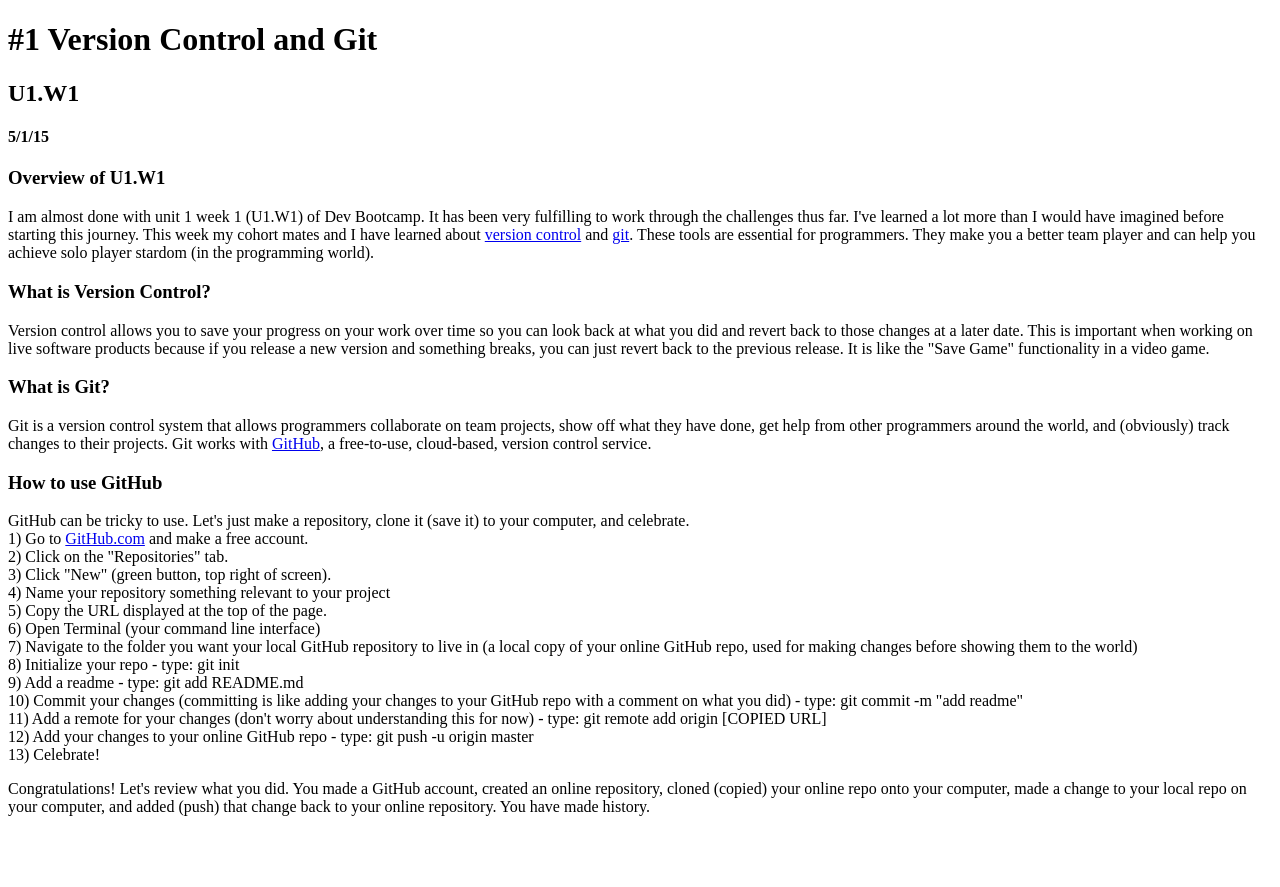
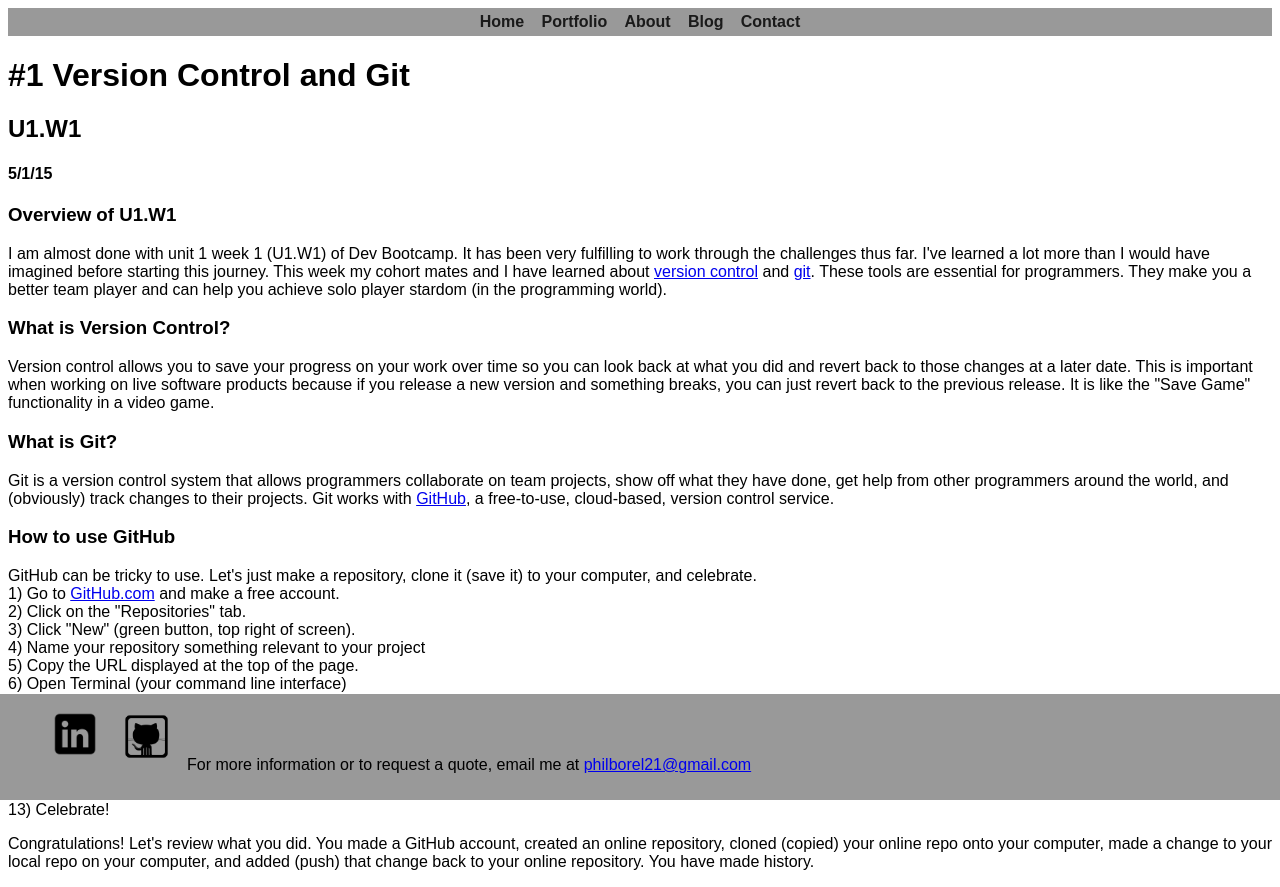
Before and after one commit to pborel/pborel.github.io, a plain HTML site: page blog/t1-git-blog.html in a window 1280 px wide. Before the commit the page ends 832 px from the top, so only its background shows below. Drawn offline with Linux system fonts and the light colour scheme.

Commit message:
update 1

```diff
--- a/blog/c1-chefs-kitchen.html
+++ b/blog/c1-chefs-kitchen.html
@@ -1,8 +1,21 @@
 <!DOCTYPE html>
+<html>
 <head>
-  <title>Best Title Ever</title>
+  <title>Phil Borel - Blog - Dev Bootcamp Culture</title>
   <meta charset="UTF-8">
-  <link rel="stylesheet" type="text/css" href="your-stylesheet-link-here.css">
+  <link rel="stylesheet" type="text/css" href="../default.css">
+
+    <header>
+      <div id="nav-bar">
+       <ul id="nav-bar">
+          <li><a href="../index.html">Home</a></li>
+          <li><a href="portfolio.html">Portfolio</a></li>
+          <li><a href="about.html">About</a></li>
+          <li><a href="../blogindex.html">Blog</a></li>
+          <li><a href="contact.html">Contact</a></li>
+        </ul>
+      </div>
+    </header>
 </head>
 
 <main>
@@ -17,3 +30,11 @@
     </p>
   </section>
 </main>
+
+<footer>
+    <a href="https://www.linkedin.com/in/philborel"><img id="linkedin" src="../imgs/linkedinicon.png" alt=LinkedIn></a>
+    <a href="https://github.com/pborel"><img id="github" src="../imgs/githubicon.png" alt=GitHub></a>
+    <p>For more information or to request a quote, email me at <a href=mailto:philborel21@gmail.com>philborel21@gmail.com</a></p>
+  </footer>
+
+  </html>
--- a/blog/t1-git-blog.html
+++ b/blog/t1-git-blog.html
@@ -1,8 +1,22 @@
 <!DOCTYPE html>
+<html>
 <head>
-  <title>Road to Programming Victory</title>
+  <title>Phil Borel - Blog - #1 Version Control and Git</title>
   <meta charset="UTF-8">
-  <link rel="stylesheet" type="text/css" href="your-stylesheet-link-here.css">
+  <link rel="stylesheet" type="text/css" href="../default.css">
+
+  <header>
+      <div id="nav-bar">
+       <ul id="nav-bar">
+          <li><a href="../index.html">Home</a></li>
+          <li><a href="portfolio.html">Portfolio</a></li>
+          <li><a href="about.html">About</a></li>
+          <li><a href="../blogindex.html">Blog</a></li>
+          <li><a href="contact.html">Contact</a></li>
+        </ul>
+      </div>
+    </header>
+
 </head>
 
 <main>
@@ -44,6 +58,12 @@
         Congratulations! Let's review what you did. You made a GitHub account, created an online repository, cloned (copied) your online repo onto your computer, made a change to your local repo on your computer, and added (push) that change back to your online repository. You have made history.
       </p>
 
-      <!-- copy and paste as many sections as you want to add paragraphs -->
   </section>
 </main>
+
+<footer>
+    <a href="https://www.linkedin.com/in/philborel"><img id="linkedin" src="../imgs/linkedinicon.png" alt=LinkedIn></a>
+    <a href="https://github.com/pborel"><img id="github" src="../imgs/githubicon.png" alt=GitHub></a>
+    <p>For more information or to request a quote, email me at <a href=mailto:philborel21@gmail.com>philborel21@gmail.com</a></p>
+  </footer>
+</html>
--- /dev/null
+++ b/default.css
@@ -0,0 +1,132 @@
+html {
+  font-family: Arial;
+  font-size: 1em;
+}
+
+#nav-bar-elements {
+  list-style-type: none;
+  margin: 0;
+  padding: 0;
+}
+
+.blog-post {
+  width: 100%;
+  height: 10em;
+  text-align: left;
+  padding: .3em 0 .3em 0;
+  margin: .5em 0 .5em 0;
+  background-color: #E6E6E6;
+  right: 5px;
+}
+
+.post-title {
+  margin-left: .5em;
+  margin-right: .5em;
+}
+
+.post-excerpt {
+  margin-left: .8em;
+  margin-right: .8em;
+}
+
+#profile-pic-home {
+  margin: .5em .5em .5em 0;
+  display: inline-block;
+  left: 0;
+  right: 0;
+}
+
+#description-home {
+  display: inline-block;
+}
+
+#nav-bar-element {
+  display: block;
+}
+
+footer {
+  background-color: #999999;
+  bottom: 0;
+  width: 100%;
+  padding: .3em 0 .3em 0;
+  margin-top: 1%;
+  position: fixed;
+  left: 0;
+  right: 0;
+  text-align: left;
+  height: 6em;
+  vertical-align: middle;
+  display: block;
+}
+
+footer p {
+  margin: 0 10em 0 5em;
+  padding: 0 0 0 0;
+  text-align: left;
+}
+
+#nav-bar {
+  margin: 0;
+  padding: .3em 0 .3em 0;
+  background: #999999;
+  width: 100%;
+  text-align: center;
+}
+
+#nav-bar ul {
+  list-style: none;
+  margin: 0;
+  padding: 0;
+}
+
+#nav-bar ul li {
+  margin: 0;
+  padding: 0;
+  display: inline;
+}
+
+#nav-bar a:link {
+  margin: 0;
+  padding: .3em .4em .3em .4em;
+  text-decoration: none;
+  font-weight: bold;
+  font-size: medium;
+  color: #1A1A1A;
+  border: 0;
+}
+
+#nav-bar a:visited {
+  color: #1A1A1A;
+}
+
+#nav-bar a:hover {
+  margin: 0;
+  padding: .3em .4em .3em .4em;
+  text-decoration: none;
+  font-weight: bold;
+  font-size: medium;
+  color: #FF0000;
+  background-color: #FFFFFF;
+}
+
+#linkedin {
+  display: inline-block;
+  max-width: 50px;
+  max-height: auto;
+  margin: 10px 10px 10px 50px;
+  left: 0;
+}
+
+#github {
+  display: inline-block;
+  max-width: 45px;
+  max-height: auto;
+  margin: 10px;
+}
+
+footer p {
+  left: 0;
+  margin: .2em;
+  display: inline-block;
+  vertical-align: middle;
+}
```
Also changed, not shown: blogindex.html (added, +45 -0 lines), imgs/PhilBorel.jpeg (added), imgs/githubicon.png (added), imgs/linkedinicon.png (added), stylesheets/blog-stylesheet.css (added).
